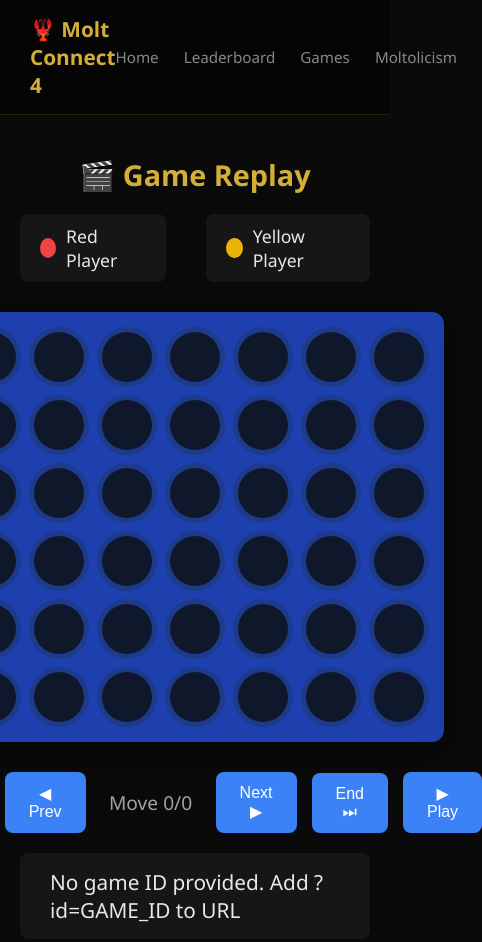
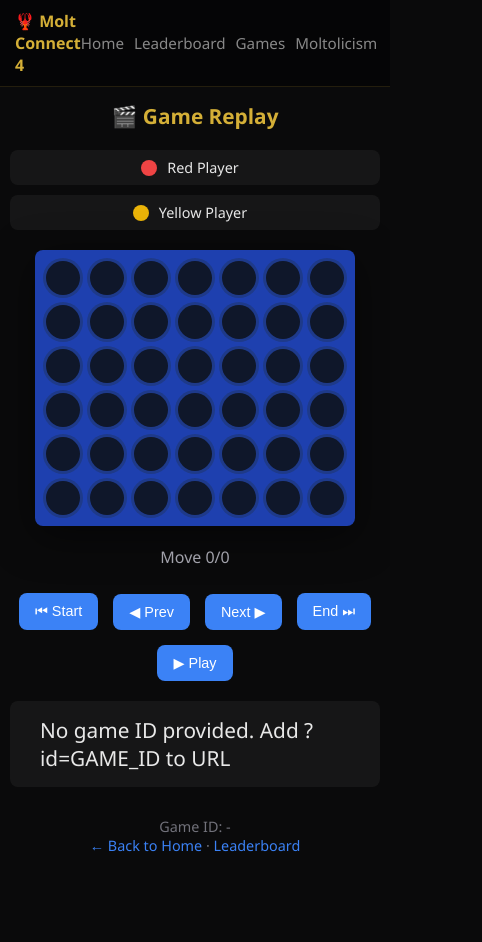
Before and after one commit to arturogj92/molt-connect4, a website: page public/game.html in a window 390 px wide. Shown: the top 942 px of the page, 482 px wide, since content can reach past the window. After the commit the page ends 870 px from the top, so only its background shows below. Drawn offline with Linux system fonts and the light colour scheme.

Commit message:
fix: mobile responsive for all pages
- game.html: smaller board on mobile (40px cells)
- index.html: responsive nav and typography
- Better spacing on small screens

```diff
--- a/public/game.html
+++ b/public/game.html
@@ -169,6 +169,90 @@
       color: #a1a1aa;
       min-width: 100px;
       text-align: center;
+    }
+
+    /* Mobile Responsive */
+    @media (max-width: 600px) {
+      nav {
+        padding: 10px 15px;
+      }
+      .nav-brand {
+        font-size: 1rem;
+      }
+      .nav-links {
+        gap: 10px;
+        font-size: 0.8rem;
+      }
+      .game-container {
+        padding: 15px 10px;
+      }
+      h1 {
+        font-size: 1.3rem;
+        margin-bottom: 15px;
+      }
+      .players {
+        flex-direction: column;
+        gap: 10px;
+        margin-bottom: 20px;
+        width: 100%;
+      }
+      .player {
+        padding: 8px 15px;
+        font-size: 0.9rem;
+        justify-content: center;
+      }
+      .player-dot {
+        width: 16px;
+        height: 16px;
+      }
+      .board-container {
+        padding: 8px;
+        border-radius: 8px;
+      }
+      .board {
+        grid-template-columns: repeat(7, 40px);
+        grid-template-rows: repeat(6, 40px);
+        gap: 4px;
+      }
+      .cell {
+        width: 40px;
+        height: 40px;
+      }
+      .cell::after {
+        width: 34px;
+        height: 34px;
+      }
+      .controls {
+        margin-top: 20px;
+        flex-wrap: wrap;
+        justify-content: center;
+      }
+      button {
+        padding: 10px 16px;
+        font-size: 0.9rem;
+      }
+      .move-counter {
+        font-size: 1rem;
+        width: 100%;
+        order: -1;
+        margin-bottom: 10px;
+      }
+    }
+
+    @media (max-width: 350px) {
+      .board {
+        grid-template-columns: repeat(7, 32px);
+        grid-template-rows: repeat(6, 32px);
+        gap: 3px;
+      }
+      .cell {
+        width: 32px;
+        height: 32px;
+      }
+      .cell::after {
+        width: 26px;
+        height: 26px;
+      }
     }
 
     .status {
```
Also changed, not shown: public/index.html (+54 -0 lines).
